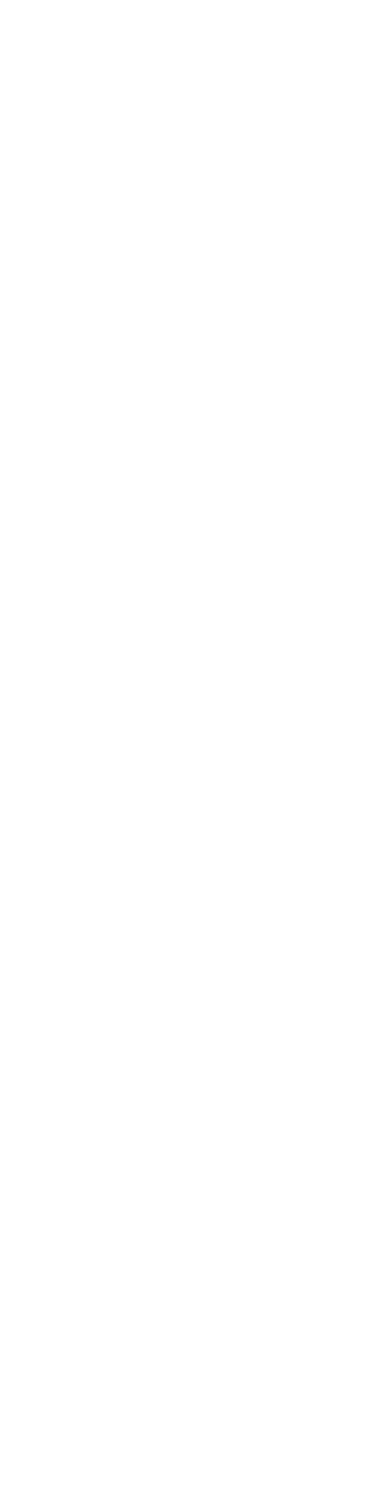
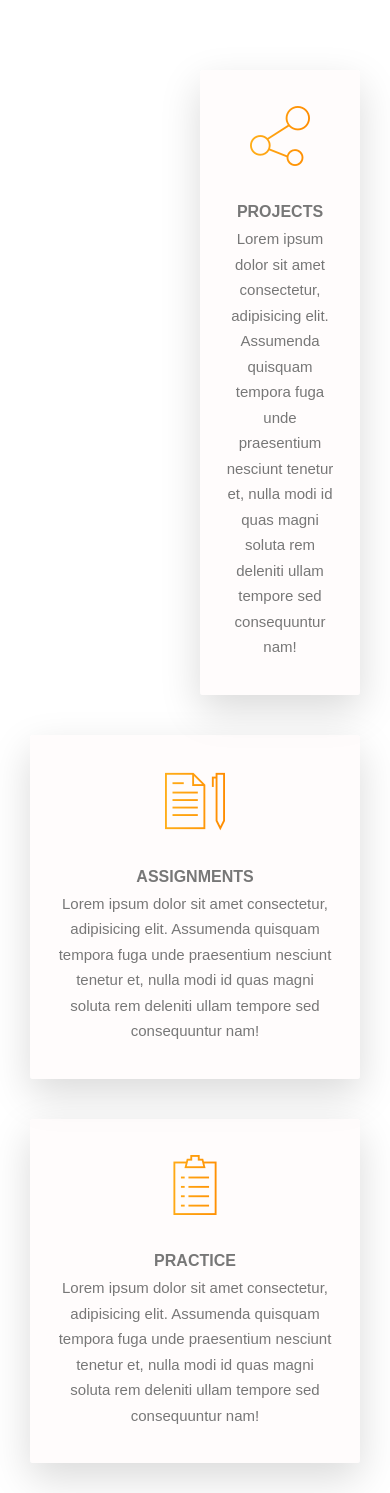
Before and after one commit to smentzer/portfolio, a plain HTML site: page Portfolio/projects.html in a window 390 px wide. Before the commit the page ends 844 px from the top, so only its background shows below. Drawn offline with nearby package versions, Linux system fonts and the light colour scheme; a web font is replaced by a local one.

Commit message:
more queries

```diff
--- a/Portfolio/projects.html
+++ b/Portfolio/projects.html
@@ -21,5 +21,67 @@
 </head>
 <body>
 
+    <section id="projects" class="section-projects">
+        <div class="row">
+          <div class="col-md-3 firstBox">
+            <a
+              class="hover"
+              style=" text-decoration:none;"
+              href="Portfolio/projects.html"
+              ><div class="feature-box">
+                <i class="feature-box__icon icon-basic-share"></i>
+                <h3 class="heading-tertiary">Projects</h3>
+                <p class="feature-box__text">
+                  Lorem ipsum dolor sit amet consectetur, adipisicing elit.
+                  Assumenda quisquam tempora fuga unde praesentium nesciunt
+                  tenetur et, nulla modi id quas magni soluta rem deleniti ullam
+                  tempore sed consequuntur nam!
+                </p>
+              </div></a
+            >
+          </div>
+
+          <div class="col-md-3">
+            <a
+              class="hover"
+              style=" text-decoration:none;"
+              href="Portfolio/assignments.html"
+              ><div class="feature-box">
+                <i class="feature-box__icon icon-basic-sheet-pen"></i>
+                <h3 class="heading-tertiary">Assignments</h3>
+                <p class="feature-box__text">
+                  Lorem ipsum dolor sit amet consectetur, adipisicing elit.
+                  Assumenda quisquam tempora fuga unde praesentium nesciunt
+                  tenetur et, nulla modi id quas magni soluta rem deleniti ullam
+                  tempore sed consequuntur nam!
+                </p>
+              </div></a
+            >
+          </div>
+
+          <div class="col-md-3 lastBox">
+            <a
+              class="hover"
+              style=" text-decoration:none;"
+              href="Portfolio/practice.html"
+              ><div class="feature-box">
+                <i class="feature-box__icon icon-basic-todo-txt"></i>
+                <h3 class="heading-tertiary">Practice</h3>
+                <p class="feature-box__text">
+                  Lorem ipsum dolor sit amet consectetur, adipisicing elit.
+                  Assumenda quisquam tempora fuga unde praesentium nesciunt
+                  tenetur et, nulla modi id quas magni soluta rem deleniti ullam
+                  tempore sed consequuntur nam!
+                </p>
+              </div></a>
+          </div>
+        </div>
+      </section>
+
+
+
+
+
+
 </body>
 </html>
--- a/css/media.css
+++ b/css/media.css
@@ -1,3 +1,50 @@
+@media screen and (max-width: 1024px) {
+    .header {
+        height: 55vh;
+        clip-path: polygon(0 0, 100% 0, 100% 48vh, 0 100%);
+      }
+      .header__logo-box {
+        top: 3rem;
+        left: 3rem;
+      }
+      .heading-secondary{
+          margin-top: 15rem;
+      }
+      .composition__photo--p3{
+          margin-bottom: 2rem;
+      }
+      .firstBox {
+        margin-left: 12rem;
+      }
+
+}
+
+@media screen and (max-width: 768px) {
+    body {
+        padding:2rem;
+        }
+    .firstBox {
+        margin-left: 9rem;
+      }
+}
+
+@media screen and (max-width: 414px) {
+    body {
+        padding:1rem;
+        }
+        .header__logo-box {
+            top: 2rem;
+            left: 2rem;
+          }
+          .heading-primary--main {
+            letter-spacing: 2rem;
+            font-size: 5rem;
+          }
+          .firstBox {
+            margin-left: 0rem;
+          }
+
+}
 
 @media screen and (max-width: 375px) {
     body {
@@ -20,3 +67,20 @@
         margin-left: 0rem;
       }
   }
+
+  @media screen and (max-width: 320px) {
+    body {
+        padding:1rem;
+        }
+    .header__logo{
+        height: 1.5rem;
+    }
+    .heading-secondary{
+        margin-top: 1rem;
+    }
+    .header__logo-box {
+        top: 1rem;
+        left: 1rem;
+      }
+
+  }
--- a/css/style.css
+++ b/css/style.css
@@ -214,7 +214,7 @@ padding-bottom: 10rem;
   text-align: center;
 }
 .margin-bottom-big {
-  margin-bottom: 5rem;
+  margin-bottom: 6rem;
 }
 .margin-bottom-small {
   margin-bottom: 1.5rem;
@@ -281,7 +281,7 @@ padding-bottom: 10rem;
   left: 18%;
   top:  17rem;
   position: relative;
-  margin-bottom: 3rem;
+  margin-bottom: 6rem;
 }
 .composition__photo:hover {
   outline: 1.5rem solid #ff8c00;
```
Also changed, not shown: index.html (+1 -2 lines), css/projects.css (added).
